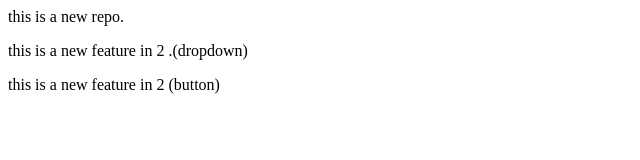
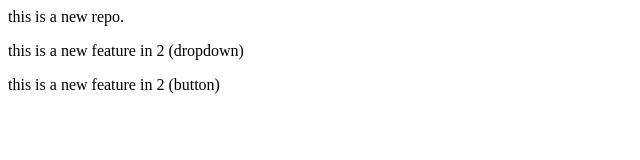
Before and after one commit to Meenakshi-Bhatt13/localrepo, a plain HTML site: page index.html in a window 1280 px wide. Shown: the full height of the page, 0-640 px from the left. Drawn offline with Linux system fonts and the light colour scheme.

Commit message:
add changes merge conflict

```diff
--- a/index.html
+++ b/index.html
@@ -1,3 +1,3 @@
 <p>this is a new repo.</p>
-<p>this is a new feature in 2 .(dropdown)</p>
+<p>this is a new feature in 2 (dropdown)</p>
 <p>this is a new feature in 2 (button)</p>
```
